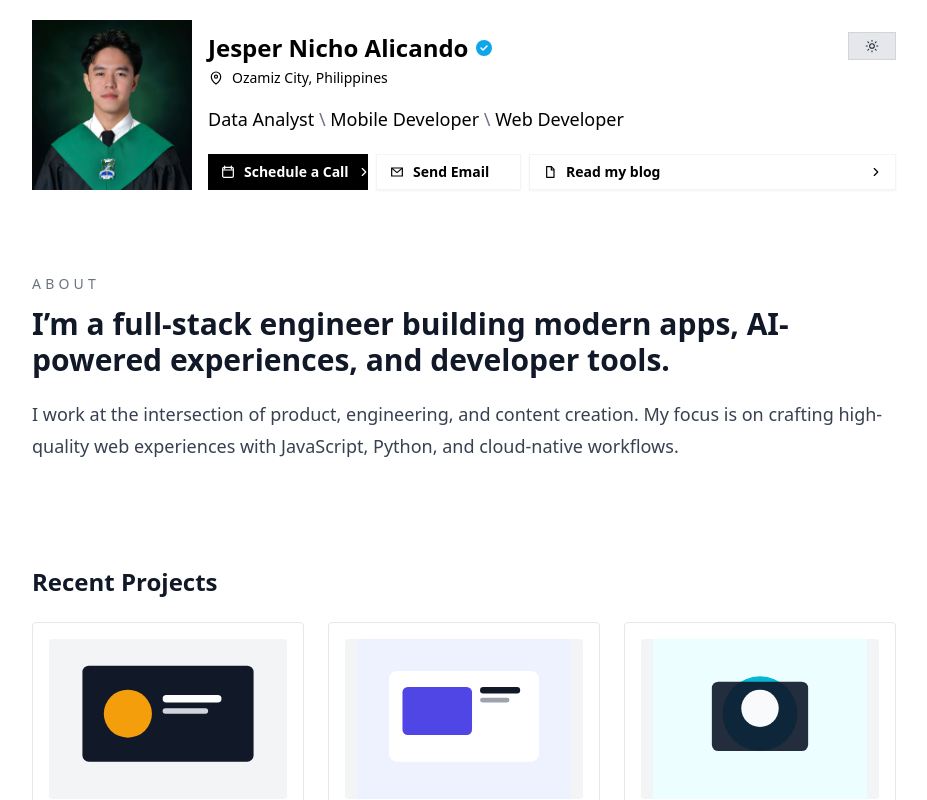
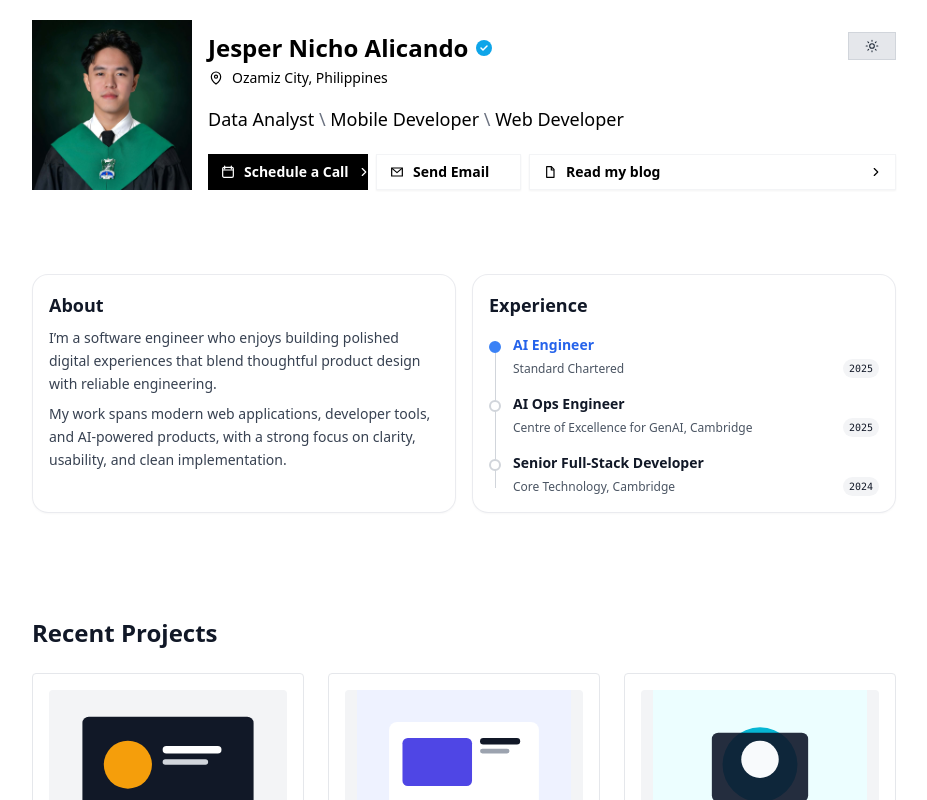
Before and after one commit to nicho-boi/portfolio-alicando, a Next.js app: page / in a window 1280 px wide. Shown: the top 800 px of the page, without its empty margins (176-1103 px from the left). Built offline with nearby package versions, Linux system fonts and the light colour scheme.

Commit message:
Refine hero and about section

```diff
--- a/components/Hero.js
+++ b/components/Hero.js
@@ -19,7 +19,7 @@ export default function Hero() {
             <div className="flex items-start justify-between gap-4 pt-3">
               <div>
                 <div className="flex items-center gap-2">
-                  <h1 className="text-xl font-extrabold tracking-normal text-black md:text-2xl">
+                  <h1 className="text-2xl font-extrabold tracking-normal text-black md:text-21xl">
                     Jesper Nicho Alicando
                   </h1>
                   <span
--- a/pages/index.js
+++ b/pages/index.js
@@ -11,10 +11,55 @@ export default function Home(){
         <Hero />
 
         <section id="about" className="py-16">
-          <div className="container max-w-3xl">
-            <p className="text-sm uppercase tracking-[0.3em] text-gray-500">About</p>
-            <h2 className="mt-3 text-3xl font-bold">I’m a full-stack engineer building modern apps, AI-powered experiences, and developer tools.</h2>
-            <p className="mt-5 text-lg text-gray-700 leading-8">I work at the intersection of product, engineering, and content creation. My focus is on crafting high-quality web experiences with JavaScript, Python, and cloud-native workflows.</p>
+          <div className="container max-w-6xl">
+            <div className="grid gap-4 md:grid-cols-2">
+              <div className="bento-card p-4 md:col-span-1 space-y-2 group animate-fade-in">
+                <h2 className="text-lg font-bold">About</h2>
+                <p className="text-sm text-gray-700 leading-relaxed">
+                  I’m a software engineer who enjoys building polished digital experiences that blend thoughtful product design with reliable engineering.
+                </p>
+                <p className="text-sm text-gray-700 leading-relaxed">
+                  My work spans modern web applications, developer tools, and AI-powered products, with a strong focus on clarity, usability, and clean implementation.
+                </p>
+              </div>
+
+              <div className="bento-card p-4 space-y-2 group flex-1">
+                <h2 className="text-lg font-bold">Experience</h2>
+                <div className="relative space-y-4 mt-4">
+                  <div className="absolute left-1.5 top-1.5 bottom-2 w-px bg-gray-300"></div>
+                  <div className="relative pl-6 group/role">
+                    <div className="absolute left-0 top-1.5 w-3 h-3 rounded-full border-2 border-blue-500 bg-blue-500 transition-colors"></div>
+                    <div className="space-y-1">
+                      <h3 className="text-sm font-semibold text-blue-600 transition-colors">AI Engineer</h3>
+                      <div className="flex items-center justify-between gap-2">
+                        <span className="text-xs text-gray-600">Standard Chartered</span>
+                        <span className="text-[10px] font-mono px-1.5 py-0.5 rounded-full bg-gray-100">2025</span>
+                      </div>
+                    </div>
+                  </div>
+                  <div className="relative pl-6 group/role">
+                    <div className="absolute left-0 top-1.5 w-3 h-3 rounded-full border-2 border-gray-300 bg-white group-hover/role:bg-blue-500 transition-colors"></div>
+                    <div className="space-y-1">
+                      <h3 className="text-sm font-semibold group-hover/role:text-blue-600 transition-colors">AI Ops Engineer</h3>
+                      <div className="flex items-center justify-between gap-2">
+                        <span className="text-xs text-gray-600">Centre of Excellence for GenAI, Cambridge</span>
+                        <span className="text-[10px] font-mono px-1.5 py-0.5 rounded-full bg-gray-100">2025</span>
+                      </div>
+                    </div>
+                  </div>
+                  <div className="relative pl-6 group/role">
+                    <div className="absolute left-0 top-1.5 w-3 h-3 rounded-full border-2 border-gray-300 bg-white group-hover/role:bg-blue-500 transition-colors"></div>
+                    <div className="space-y-1">
+                      <h3 className="text-sm font-semibold group-hover/role:text-blue-600 transition-colors">Senior Full-Stack Developer</h3>
+                      <div className="flex items-center justify-between gap-2">
+                        <span className="text-xs text-gray-600">Core Technology, Cambridge</span>
+                        <span className="text-[10px] font-mono px-1.5 py-0.5 rounded-full bg-gray-100">2024</span>
+                      </div>
+                    </div>
+                  </div>
+                </div>
+              </div>
+            </div>
           </div>
         </section>
 
--- a/styles/globals.css
+++ b/styles/globals.css
@@ -11,3 +11,9 @@ body {
 }
 
 .container { @apply max-w-4xl mx-auto px-4; }
+
+@layer components {
+  .bento-card {
+    @apply rounded-2xl border border-gray-200/80 bg-white/80 shadow-[0_1px_2px_rgba(0,0,0,0.03)] backdrop-blur-sm;
+  }
+}
```
